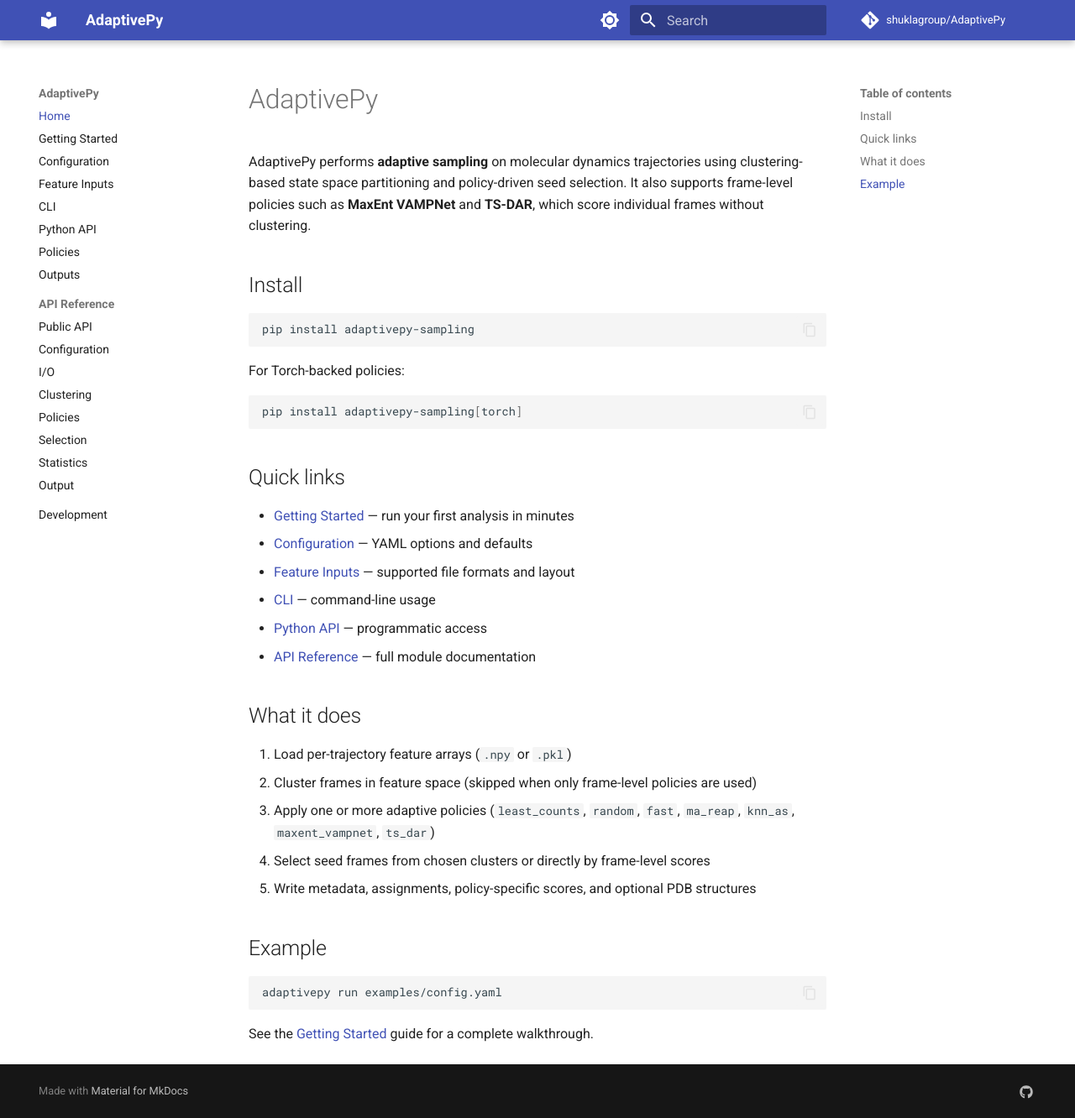
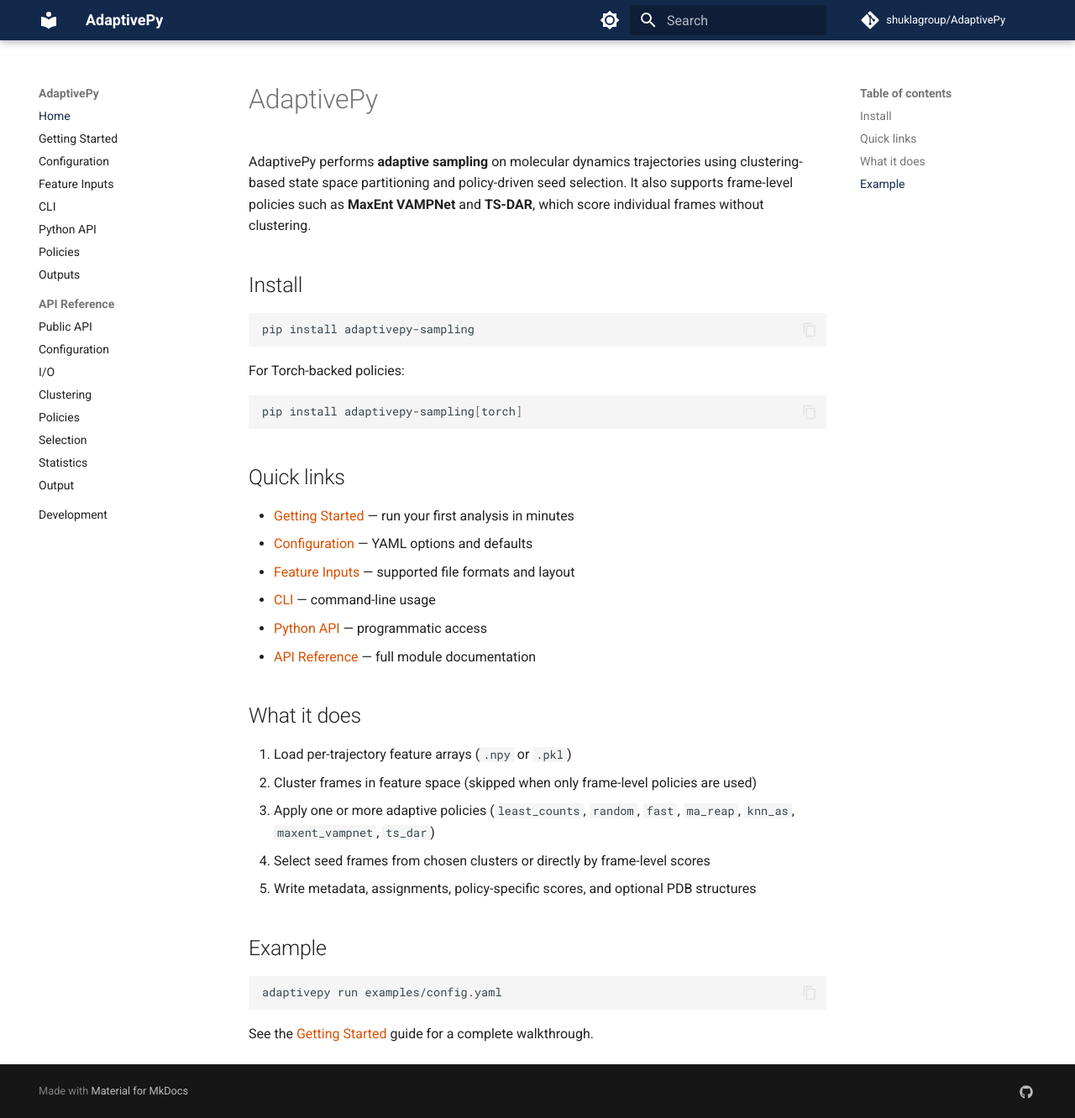
Before and after one commit to ShuklaGroup/AdaptivePy, an MkDocs documentation site: the page built from docs/index.md, in a window 1280 px wide and 1332 px high. Shown: the whole window at 84% size. Built offline with MkDocs 1.6.1 and Material for MkDocs 9.7.7, drawn with Linux system fonts in a browser that asks for light colours; comment, search, counter and statistics services are not loaded.

Commit message:
Apply University of Illinois Urbana-Champaign theme to docs
Switch the Material palette to custom colors and add a UIUC brand stylesheet
using Illini Blue (#13294B) for the header/nav and Illini Orange (#FF5F05)
for links and accents across light and dark modes.

```diff
--- /dev/null
+++ b/docs/stylesheets/uiuc.css
@@ -0,0 +1,37 @@
+/*
+ * University of Illinois Urbana-Champaign brand palette for AdaptivePy docs.
+ * Illini Blue  #13294B  (primary / header)
+ * Illini Orange #FF5F05  (accent / links, highlights)
+ */
+
+:root {
+  --uiuc-blue: #13294b;
+  --uiuc-blue-light: #1d3b6b;
+  --uiuc-blue-dark: #0d1c34;
+  --uiuc-orange: #ff5f05;
+  --uiuc-orange-dark: #d95000;
+}
+
+/* Primary (header, nav, footer) uses Illini Blue in both light and dark modes. */
+[data-md-color-primary="custom"] {
+  --md-primary-fg-color: var(--uiuc-blue);
+  --md-primary-fg-color--light: var(--uiuc-blue-light);
+  --md-primary-fg-color--dark: var(--uiuc-blue-dark);
+  --md-primary-bg-color: #ffffff;
+  --md-primary-bg-color--light: rgba(255, 255, 255, 0.7);
+}
+
+/* Accent (links, hovers, focus) uses Illini Orange. */
+[data-md-color-accent="custom"] {
+  --md-accent-fg-color: var(--uiuc-orange);
+  --md-accent-fg-color--transparent: rgba(255, 95, 5, 0.1);
+}
+
+/* Keep interactive text (links, in-page anchors) on the Illini Orange accent. */
+.md-typeset a {
+  color: var(--uiuc-orange-dark);
+}
+
+.md-typeset a:hover {
+  color: var(--uiuc-orange);
+}
--- a/mkdocs.yml
+++ b/mkdocs.yml
@@ -10,14 +10,14 @@
   language: en
   palette:
     - scheme: default
-      primary: indigo
-      accent: indigo
+      primary: custom
+      accent: custom
       toggle:
         icon: material/brightness-7
         name: Switch to dark mode
     - scheme: slate
-      primary: indigo
-      accent: indigo
+      primary: custom
+      accent: custom
       toggle:
         icon: material/brightness-4
         name: Switch to light mode
@@ -30,6 +30,9 @@
     - search.suggest
     - search.highlight
     - toc.follow
+
+extra_css:
+  - stylesheets/uiuc.css
 
 plugins:
   - search
```
